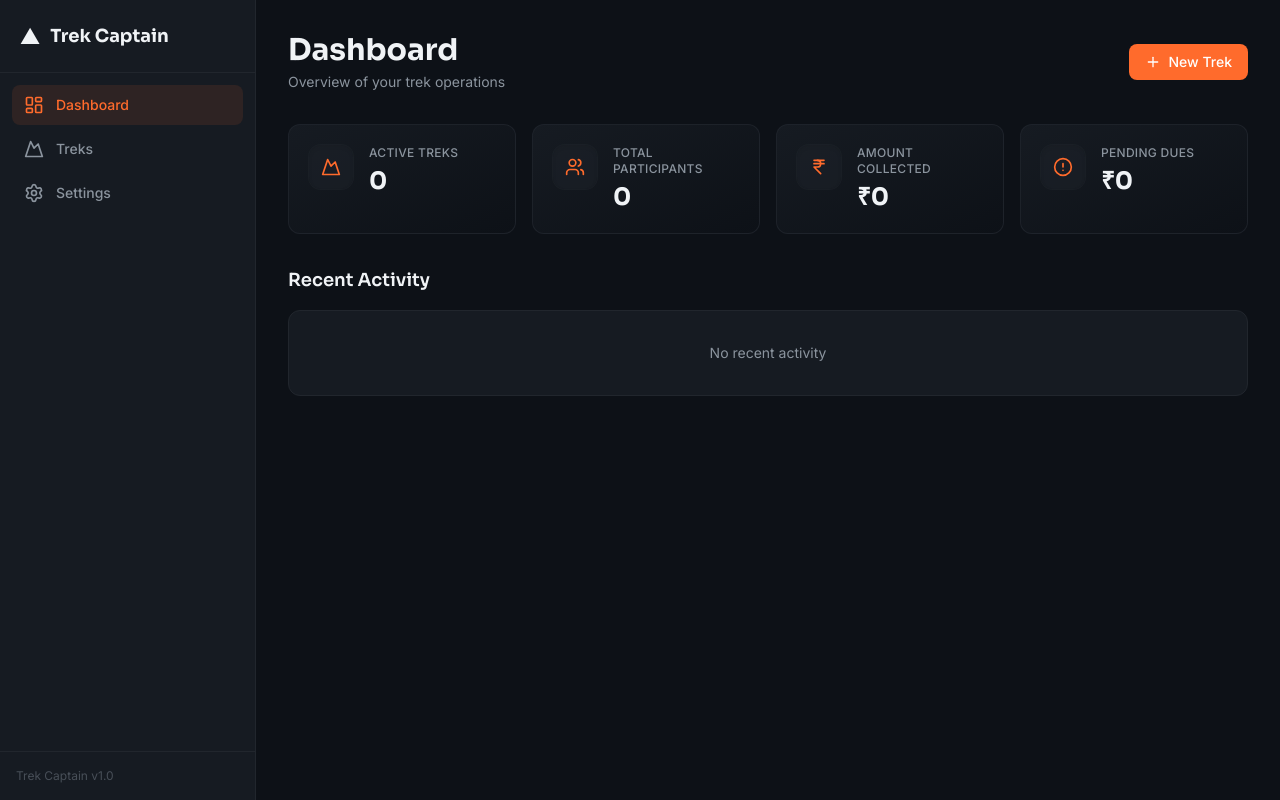
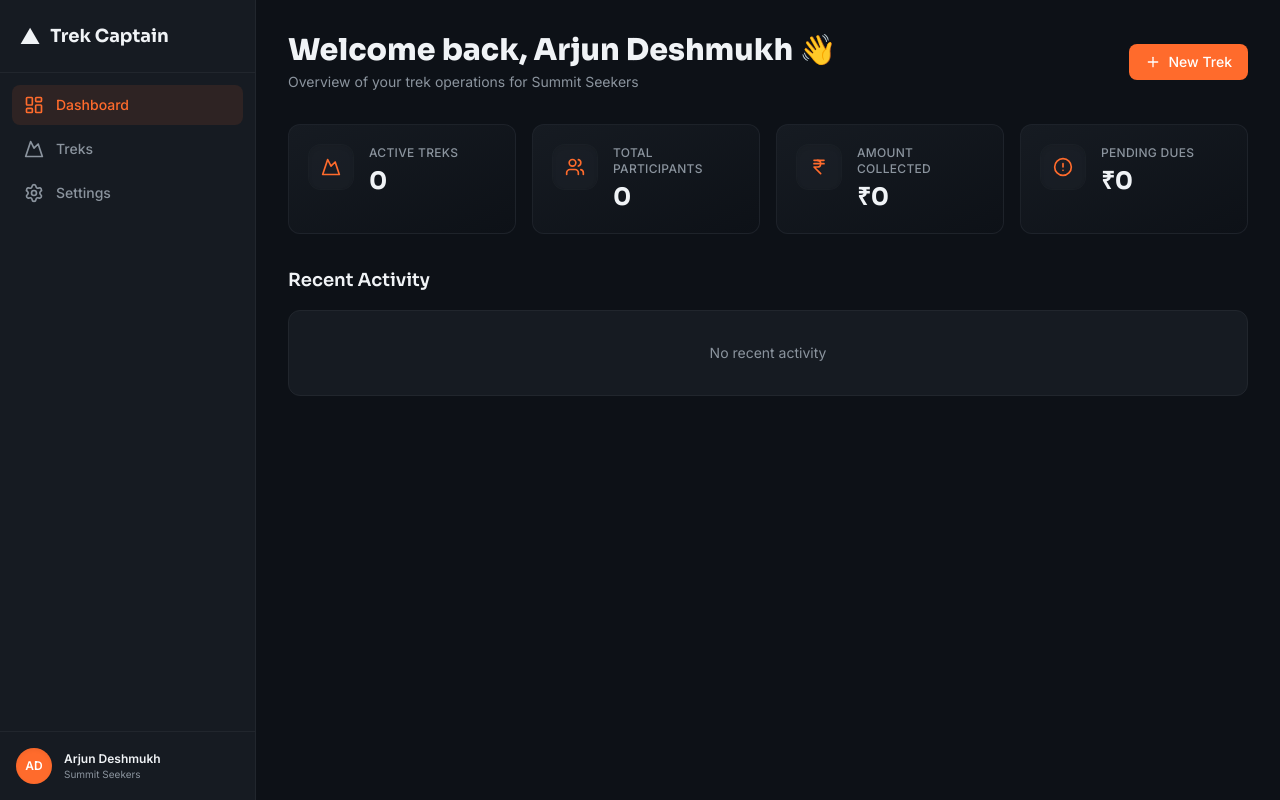
Before and after one commit to Sahil-886/trek-captain, a Next.js app: page /dashboard in a window 1280 px wide. Built offline with nearby package versions, Linux system fonts and the light colour scheme.

Commit message:
Show dynamic captain details on dashboard header and layout sidebar

```diff
--- a/app/dashboard/layout.tsx
+++ b/app/dashboard/layout.tsx
@@ -11,7 +11,8 @@ import {
   X,
 } from "lucide-react";
 import { ToastProvider } from "@/components/ui/Toast";
-import { initializeStore } from "@/lib/store";
+import { initializeStore, getCaptain } from "@/lib/store";
+import type { Captain } from "@/lib/types";
 
 const navItems = [
   { href: "/dashboard", label: "Dashboard", icon: LayoutDashboard },
@@ -26,10 +27,12 @@ export default function DashboardLayout({
 }) {
   const pathname = usePathname();
   const [sidebarOpen, setSidebarOpen] = useState(false);
+  const [captain, setCaptain] = useState<Captain | null>(null);
 
   useEffect(() => {
     initializeStore();
-  }, []);
+    setCaptain(getCaptain());
+  }, [pathname]);
 
   const isActive = (href: string) => {
     if (href === "/dashboard") return pathname === "/dashboard";
@@ -69,9 +72,17 @@ export default function DashboardLayout({
               );
             })}
           </nav>
-          <div className="p-4 border-t border-border">
-            <p className="text-xs text-text-dim">Trek Captain v1.0</p>
-          </div>
+          {captain && (
+            <div className="p-4 border-t border-border flex items-center gap-3">
+              <div className="w-9 h-9 rounded-full bg-trail-orange flex items-center justify-center text-white text-xs font-bold shadow-inner">
+                {captain.avatarInitials || "CP"}
+              </div>
+              <div className="flex-1 min-w-0">
+                <p className="text-xs font-semibold text-text-primary truncate">{captain.name}</p>
+                <p className="text-[10px] text-text-muted truncate">{captain.orgName}</p>
+              </div>
+            </div>
+          )}
         </aside>
 
         {/* Mobile Sidebar Overlay */}
@@ -119,6 +130,17 @@ export default function DashboardLayout({
                   );
                 })}
               </nav>
+              {captain && (
+                <div className="absolute bottom-0 left-0 right-0 p-4 border-t border-border flex items-center gap-3 bg-card">
+                  <div className="w-9 h-9 rounded-full bg-trail-orange flex items-center justify-center text-white text-xs font-bold shadow-inner">
+                    {captain.avatarInitials || "CP"}
+                  </div>
+                  <div className="flex-1 min-w-0">
+                    <p className="text-xs font-semibold text-text-primary truncate">{captain.name}</p>
+                    <p className="text-[10px] text-text-muted truncate">{captain.orgName}</p>
+                  </div>
+                </div>
+              )}
             </aside>
           </div>
         )}
--- a/app/dashboard/page.tsx
+++ b/app/dashboard/page.tsx
@@ -17,19 +17,23 @@ import { DifficultyBadge, StatusBadge } from "@/components/ui/Badge";
 import { ProgressBar } from "@/components/ui/ProgressBar";
 import { CardSkeleton } from "@/components/ui/Skeleton";
 import { Button } from "@/components/ui/Button";
-import { getTreks, getParticipants, getPayments, getDashboardStats } from "@/lib/store";
+import { getTreks, getParticipants, getPayments, getDashboardStats, getCaptain } from "@/lib/store";
 import { formatINR, formatDate } from "@/lib/utils";
-import type { Trek, Participant, Payment } from "@/lib/types";
+import type { Trek, Participant, Payment, Captain } from "@/lib/types";
 
 export default function DashboardPage() {
   const [loading, setLoading] = useState(true);
   const [stats, setStats] = useState({ activeTreks: 0, totalParticipants: 0, amountCollected: 0, pendingDues: 0 });
   const [treks, setTreks] = useState<Trek[]>([]);
   const [activities, setActivities] = useState<{ id: string; type: string; text: string; time: string; icon: React.ReactNode }[]>([]);
+  const [captain, setCaptain] = useState<Captain | null>(null);
 
   useEffect(() => {
     const s = getDashboardStats();
     setStats(s);
+
+    const c = getCaptain();
+    setCaptain(c);
 
     const allTreks = getTreks();
     setTreks(allTreks.filter((t) => t.status === "Upcoming" || t.status === "Ongoing"));
@@ -95,11 +99,11 @@ export default function DashboardPage() {
       {/* Header */}
       <div className="flex flex-col sm:flex-row items-start sm:items-center justify-between gap-4">
         <div>
-          <h1 className="text-2xl md:text-3xl font-bold font-[family-name:var(--font-sora-family)]">
-            Dashboard
+          <h1 className="text-2xl md:text-3xl font-extrabold font-[family-name:var(--font-sora-family)]">
+            Welcome back, {captain?.name || "Captain"} 👋
           </h1>
           <p className="text-text-muted text-sm mt-1">
-            Overview of your trek operations
+            Overview of your trek operations for {captain?.orgName || "Summit Seekers"}
           </p>
         </div>
         <Link href="/dashboard/treks">
```
